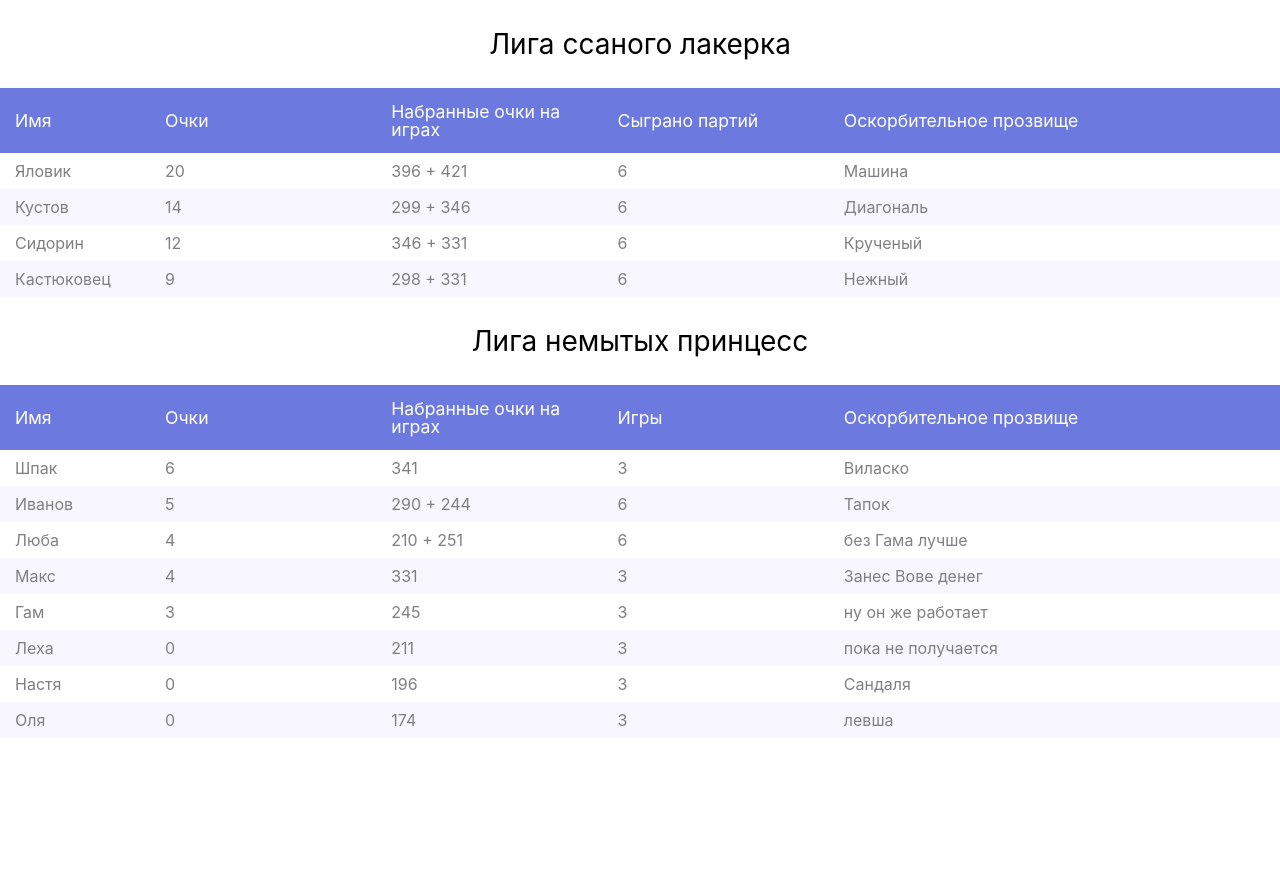
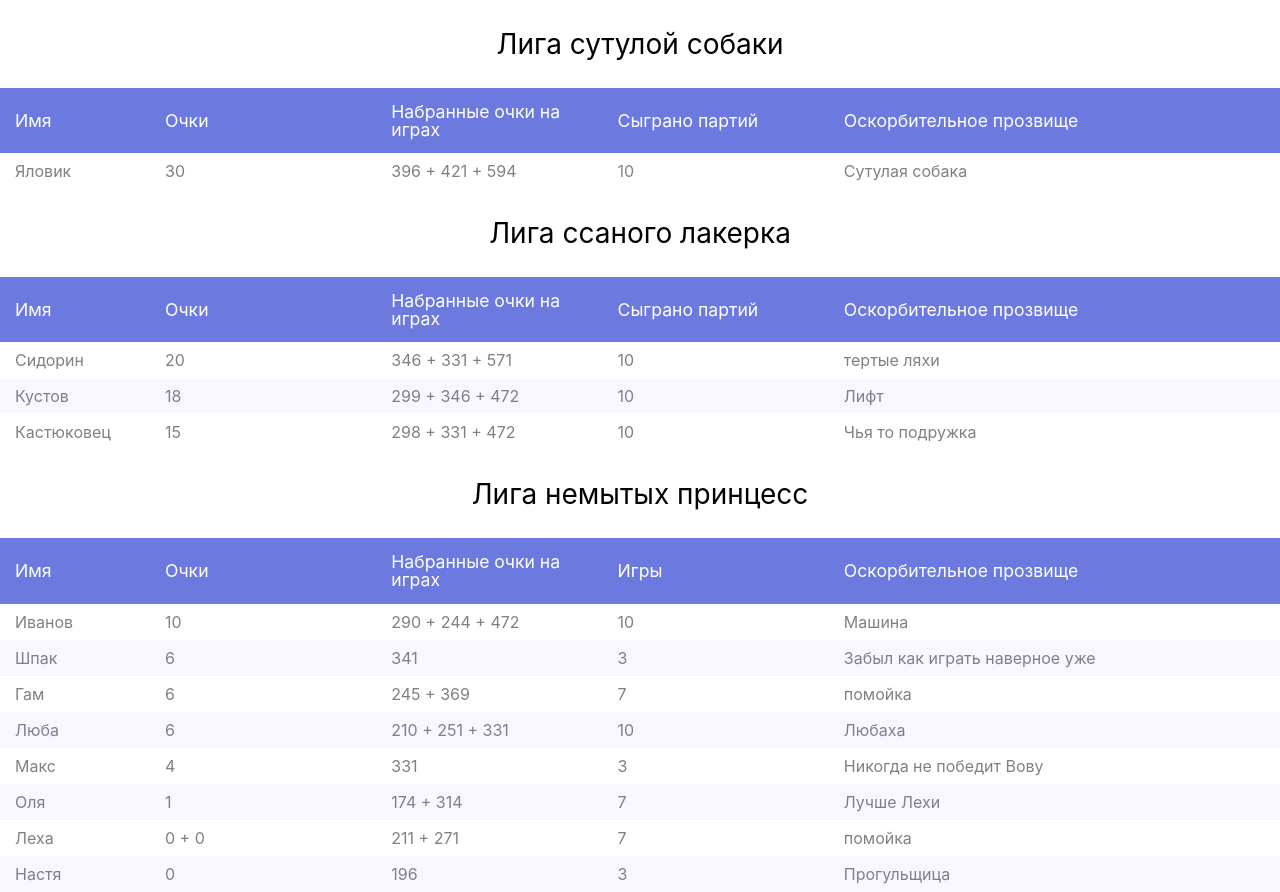
Before and after one commit to IvanofSA/fun-table, a website built with webpack: page src/index.pug in a window 1280 px wide. Before the commit the page ends 800 px from the top, so only its background shows below. Built offline with nearby package versions, Linux system fonts and the light colour scheme.

Commit message:
fix template

```diff
--- a/src/index.pug
+++ b/src/index.pug
@@ -6,6 +6,33 @@ block head
 	//+loadCSS('/css/promo.css')
 
 block content
+	.title Лига сутулой собаки
+	table
+		thead
+			tr
+				th(data-type='numeric')
+					| Имя
+					span.resize-handle
+				th(data-type='text-short')
+					| Очки
+					span.resize-handle
+				th(data-type='text-short')
+					| Набранные очки на играх
+					span.resize-handle
+				th(data-type='text-short')
+					| Сыграно партий
+					span.resize-handle
+				th(data-type='text-long')
+					| Оскорбительное прозвище
+					span.resize-handle
+		tbody
+			tr
+				td Яловик
+				td 30
+				td 396 + 421 + 594
+				td 10
+				td Сутулая собака
+
 	.title Лига ссаного лакерка
 	table
 		thead
@@ -27,29 +54,24 @@ block content
 					span.resize-handle
 		tbody
 			tr
-				td Яловик
+				td Сидорин
 				td 20
-				td 396 + 421
-				td 6
-				td Машина
+				td 346 + 331 + 571
+				td 10
+				td тертые ляхи
 			tr
 				td Кустов
-				td 14
-				td 299 + 346
-				td 6
-				td Диагональ
-			tr
-				td Сидорин
-				td 12
-				td 346 + 331
-				td 6
-				td Крученый
+				td 18
+				td 299 + 346 + 472
+				td 10
+				td Лифт
 			tr
 				td Кастюковец
-				td 9
-				td 298 + 331
-				td 6
-				td Нежный
+				td 15
+				td 298 + 331 + 472
+				td 10
+				td Чья то подружка
+
 	.title Лига немытых принцесс
 	table
 		thead
@@ -71,53 +93,54 @@ block content
 					span.resize-handle
 		tbody
 			tr
+				td Иванов
+				td 10
+				td 290 + 244 + 472
+				td 10
+				td Машина
+			tr
 				td Шпак
 				td 6
 				td 341
 				td 3
-				td Виласко
+				td Забыл как играть наверное уже
 			tr
-				td Иванов
-				td 5
-				td 290 + 244
+				td Гам
 				td 6
-				td Тапок
+				td 245 + 369
+				td 7
+				td помойка
 			tr
 				td Люба
-				td 4
-				td 210 + 251
 				td 6
-				td без Гама лучше
+				td 210 + 251 + 331
+				td 10
+				td Любаха
 			tr
 				td Макс
 				td 4
 				td 331
 				td 3
-				td Занес Вове денег
+				td Никогда не победит Вову
 			tr
-				td Гам
-				td 3
-				td 245
-				td 3
-				td ну он же работает
+				td Оля
+				td 1
+				td 174 + 314
+				td 7
+				td Лучше Лехи
 			tr
 				td Леха
-				td 0
-				td 211
-				td 3
-				td пока не получается
+				td 0 + 0
+				td 211 + 271
+				td 7
+				td помойка
 			tr
 				td Настя
 				td 0
 				td 196
 				td 3
-				td Сандаля
-			tr
-				td Оля
-				td 0
-				td 174
-				td 3
-				td левша
+				td Прогульщица
+
 
 
 
```
Also changed, not shown: docs/index.html.
